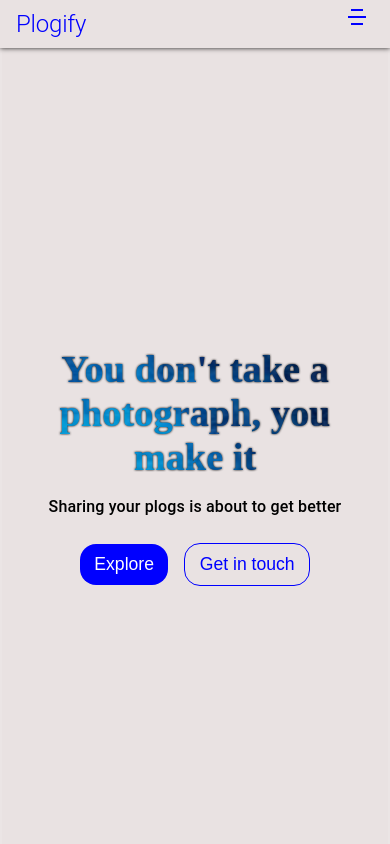
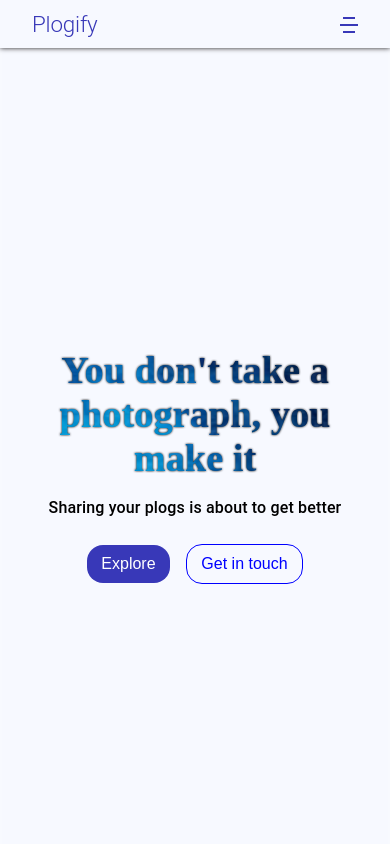
Before and after one commit to Suman373/mern-practice, a React (Create React App) app in the folder client/: page / in a window 390 px wide. Shown: the top 844 px of the page. Built offline with nearby package versions, Linux system fonts and the light colour scheme; no server answers.

Commit message:
fixed broken menu, corrected form &posts ui

```diff
--- a/client/src/App.css
+++ b/client/src/App.css
@@ -10,15 +10,14 @@ font-family: 'Lobster', cursive; headings */
 }
 
 :root{
-    --blue:#31318d;
+    --blue:#3838b8;
     --sea-green:#137949;
     --brownish : #572f2f;
     --golden:#c9ae19;
     --white:#fffffe;
     --violet:#661a66;
-    --light-grey:#e9e3e3e7;
+    --light-grey:#f8faffe7;
     --pink:#ff258b;
-    --gradient1:linear-gradient(30deg,hotpink,blue);
     --glass:#20202027;
 }
 
@@ -29,6 +28,7 @@ html{
 body{
     min-height:100vh;
     width:100vw;
+    margin:0 auto;
     background:var(--light-grey);
     overflow-x: hidden;
     position: relative;
--- a/client/src/components/Banner/BannerStyle.js
+++ b/client/src/components/Banner/BannerStyle.js
@@ -10,7 +10,6 @@ export default makeStyles(()=>({
         margin:'0 auto',
         placeContent:'center',
         textAlign:"center",
-        // background:"black",
         background:'var(--light-grey)',
         overflow:'hidden',
         fontFamily:'IBM Plex Sans,serif',
--- a/client/src/components/Buttons/Button.jsx
+++ b/client/src/components/Buttons/Button.jsx
@@ -7,7 +7,7 @@ const useStyles=makeStyles(()=>({
         fontSize:'1.2rem',
         width:'fit-content',
         padding:'10px 0.9rem',
-        background:'blue',
+        background:'var(--blue)',
         color:'white',
         margin:'0.5rem',
         border:'none',
@@ -20,10 +20,10 @@ const useStyles=makeStyles(()=>({
             transform:'scale(1.05)',
         },
         '@media(max-width:700px)':{
-            fontSize:'1.25rem',
+            fontSize:'1.2rem',
         },
-        '@media(max-width:400px)':{
-            fontSize:'1.1rem',
+        '@media(max-width:500px)':{
+            fontSize:'1rem',
         }
     }
 }))
--- a/client/src/components/Form/Form.jsx
+++ b/client/src/components/Form/Form.jsx
@@ -113,22 +113,22 @@ const Form = ({ currentId, setCurrentId }) => {
                                 className={classes.creator_title_tag_style}
                                 value={postData.title}
                                 onChange={(e) => setPostData({ ...postData, title: e.target.value })}
-                                placeholder={'Enter the title'}>
+                                placeholder={'Title of post'}>
                             </input>
 
                             <TextareaAutosize
                                 variant='filled'
                                 required
-                                minRows={5}
-                                maxRows={5}
+                                minRows={4}
+                                maxRows={4}
                                 className={classes.textFieldStyle}
                                 value={postData.description}
                                 onChange={(e) => setPostData({ ...postData, description: e.target.value })}
-                                placeholder={'Write the description...'}>
+                                placeholder={'Small caption'}>
                             </TextareaAutosize>
 
                             <input
-                                placeholder={'Enter tags, comma separated'}
+                                placeholder={'Tags, comma separated'}
                                 className={classes.creator_title_tag_style}
                                 value={postData.tags}
                                 onChange={(e) => setPostData({ ...postData, tags: e.target.value.split(",") })}>
@@ -148,8 +148,15 @@ const Form = ({ currentId, setCurrentId }) => {
                         </form>
 
                         <div style={{ display: 'flex', justifyContent: 'center' }}>
-                            <Button text={'Post'} onClick={(e) => handleSubmit(e)} style={{ margin: '1rem' }} />
-                            <Button text={'Clear'} onClick={(e) => handleClear(e)} style={{ margin: '1rem', background:'transparent',border:"1px solid blue", color:'blue'}} />
+                            <Button
+                            text={'Post'}
+                            onClick={(e) => handleSubmit(e)}
+                            style={{ margin: '1rem', width:'8rem' }} />
+
+                            <Button
+                            text={'Clear'}
+                            onClick={(e) => handleClear(e)}
+                            style={{ margin: '1rem', background:'transparent',border:"1px solid var(--blue)", color:'var(--blue)', width:'8rem'}} />
                         </div>
 
 
@@ -160,7 +167,7 @@ const Form = ({ currentId, setCurrentId }) => {
                             onClick={() => {
                                 setPostForm(!postForm);
                             }}
-                            text={'Create new'} />
+                            text={'Create'} />
 
                         {postUploaded ? <Typography className={classes.formClearedMessage}>Successfully uploaded ✅</Typography> : ''}
                     </>
--- a/client/src/components/Form/FormStyle.js
+++ b/client/src/components/Form/FormStyle.js
@@ -37,7 +37,7 @@ export default makeStyles(() => ({
         borderRadius:'1rem',
         marginBottom:'10px',
         position: 'relative',
-        boxShadow: '0 0 2px black',
+        boxShadow: '0 0 4px grey',
         "@media(max-width:700px)":{
             width:'30rem',
             minHeight:'27.5rem',
@@ -96,12 +96,12 @@ export default makeStyles(() => ({
         fontSize: '1.2rem',
         padding: '10px',
         color:'black',
-        width: 'calc(100% - 10px)',
+        width: 'calc(100% - 0.7rem)',
         background:'transparent',
         borderRadius:'1rem',
-        boxShadow: '0 0 5px black',
+        boxShadow: '0 0 5px grey',
         "&:focus":{
-            outline:'1px solid blue',
+            outline:'1px solid var(--blue)',
         },
         "@media(max-width:700px)":{
             fontSize:'1.2rem'
@@ -109,7 +109,6 @@ export default makeStyles(() => ({
         "@media(max-width:500px)":{
             fontSize:'1rem',
             padding:'10px',
-            boxShadow:' 0 0 2px black'
         }
     },
     textFieldStyle: {
@@ -123,10 +122,10 @@ export default makeStyles(() => ({
         resize: 'none',
         border: 'none',
         borderRadius:'1rem',
-        boxShadow: '0 0 5px black',
+        boxShadow: '0 0 5px grey',
         color:'black',
         "&:focus":{
-            outline:'1px solid blue',
+            outline:'1px solid var(--blue)',
         },
         background: 'transparent',
         '&::-webkit-scrollbar': {
@@ -139,7 +138,6 @@ export default makeStyles(() => ({
         "@media(max-width:500px)":{
             fontSize:'1rem',
             padding:'10px',
-            boxShadow:' 0 0 2px black'
         }
     },
     fileUpload: {
--- a/client/src/components/Navbar/Navbar.css
+++ b/client/src/components/Navbar/Navbar.css
@@ -18,7 +18,6 @@
     justify-content: flex-end;
     font-size: 1.2rem;
     margin: 0.8rem;
-
     font-family: sans-serif;
 }
 
@@ -36,12 +35,12 @@
     font-size: 1.5rem;
     padding: 5px;
     background: transparent;
-    color: blue;
+    color: var(--blue);
     cursor: pointer;
     position: absolute;
     border: none;
-    top: 0;
-    right: 1rem;
+    top: 0.5rem;
+    right: 1.5rem;
     z-index: 1000;
     display: none;
 }
@@ -66,16 +65,18 @@
 
     .menuContainer.open {
         visibility: visible;
-        background: #fffffe;
-        box-shadow: 0 0 2px black;
+        background: var(--light-grey);
+        box-shadow: 0 0 10px grey;
         flex-direction: column;
         position: absolute;
-        margin-top: 15rem;
+        margin-top: 24rem;
+        /* align-items: center; */
         justify-content: center;
         height: 80rem;
         overflow-y: hidden;
         font-size: 1rem;
-        width: 15rem;
+        gap:1rem;
+        width: 20rem;
         right: 0;
         transition: transform 500ms;
         transform: translateX(10px);
@@ -85,9 +86,7 @@
         top:5rem;
         padding:5px;
     }
-
     .toggleButton {
         display: block;
-
     }
 }
--- a/client/src/components/Navbar/NavbarStyle.js
+++ b/client/src/components/Navbar/NavbarStyle.js
@@ -5,14 +5,13 @@ export default makeStyles(() => ({
 
     title: {
         fontSize: '2rem',
-        color: 'blue',
+        color: 'var(--blue)',
         margin: '2rem',
         '@media(max-width:700px)': {
-            fontSize: '1.8rem',
-            margin: '1rem',
+            fontSize: '1.6rem',
         },
-        '@media(max-width:400px)': {
-            fontSize: '1.5rem',
+        '@media(max-width:500px)': {
+            fontSize: '1.4rem',
         },
 
     }
--- a/client/src/components/Posts/Post/PostStyle.js
+++ b/client/src/components/Posts/Post/PostStyle.js
@@ -9,7 +9,7 @@ export default makeStyles(()=>({
         padding:'1rem',
         borderRadius:'1rem',
         border:'none',
-        boxShadow:'0 0 4px black',
+        boxShadow:'0 0 4px grey',
         fontFamily:'IBM Plex Sans, sans-serif',
         position:'relative',
         '@media(max-width:700px)':{
@@ -19,11 +19,11 @@ export default makeStyles(()=>({
         },
         '@media(max-width:500px)':{
             minHeight:'30rem',
-            width:'24rem',
+            width:'calc(100vw - 1.5rem)',
         },
         '@media(max-width:400px)':{
             minHeight:'30rem',
-            width:'22rem',
+            width:'calc(100vw - 1rem)',
         }
 
     },
@@ -33,7 +33,7 @@ export default makeStyles(()=>({
         position:'relative',
         opacity:'1',
         borderRadius:'1rem',
-        border:'1px solid black',
+        border:'1px solid grey',
         "@media(max-width:500px)":{
             height:'15rem',
         }
@@ -57,10 +57,10 @@ export default makeStyles(()=>({
         color:'green',
         margin:'10px 0',
         '@media(max-width:700px)':{
-            fontSize:'1rem'
+            fontSize:'1.1rem'
         },
         '@media(max-width:500px)':{
-            fontSize:'0.9rem'
+            fontSize:'1rem'
         }
     },
     descriptionPara:{
@@ -70,7 +70,7 @@ export default makeStyles(()=>({
             fontSize:'1rem'
         },
         '@media(max-width:500px)':{
-            fontSize:'0.8rem',
+            fontSize:'0.9rem',
         }
     },
     actionsContainer:{
```
